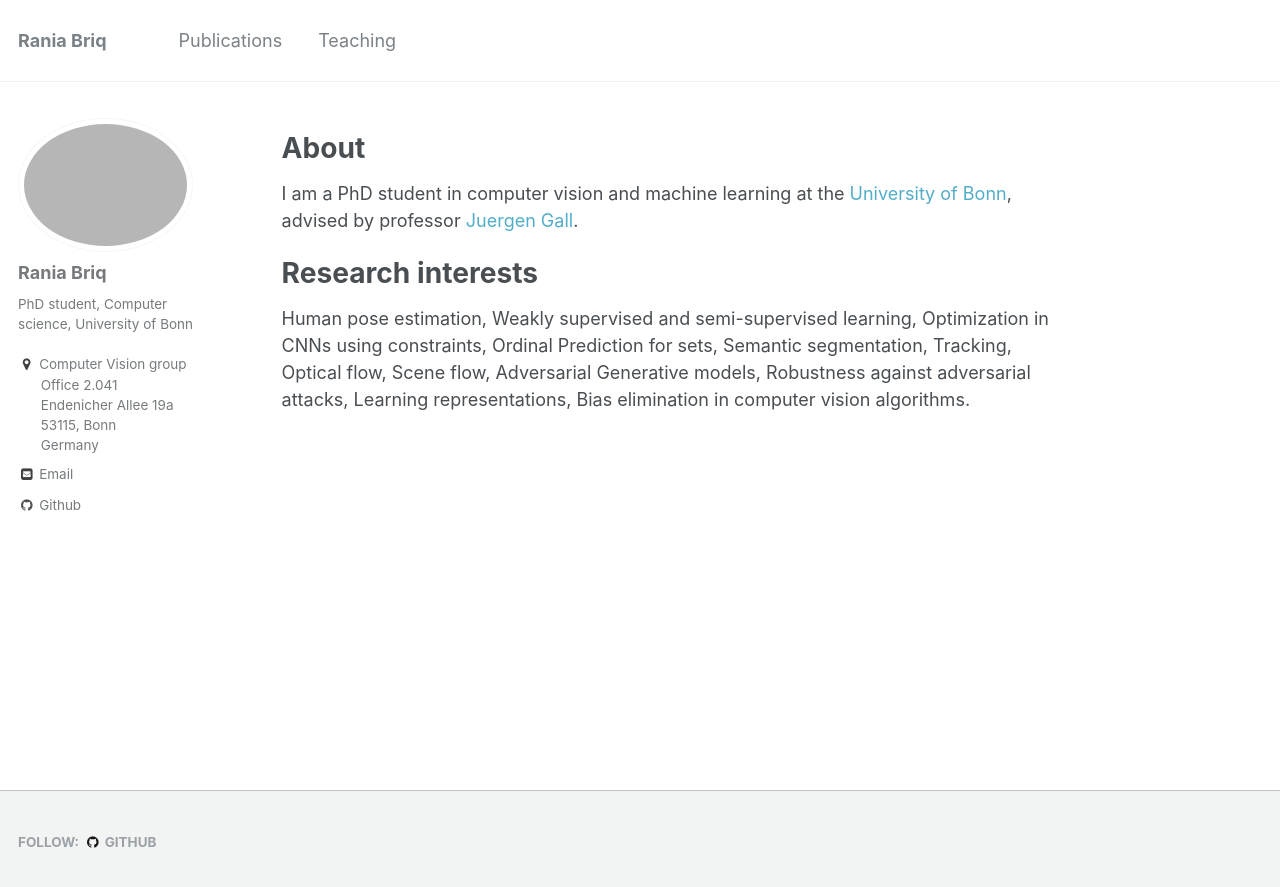
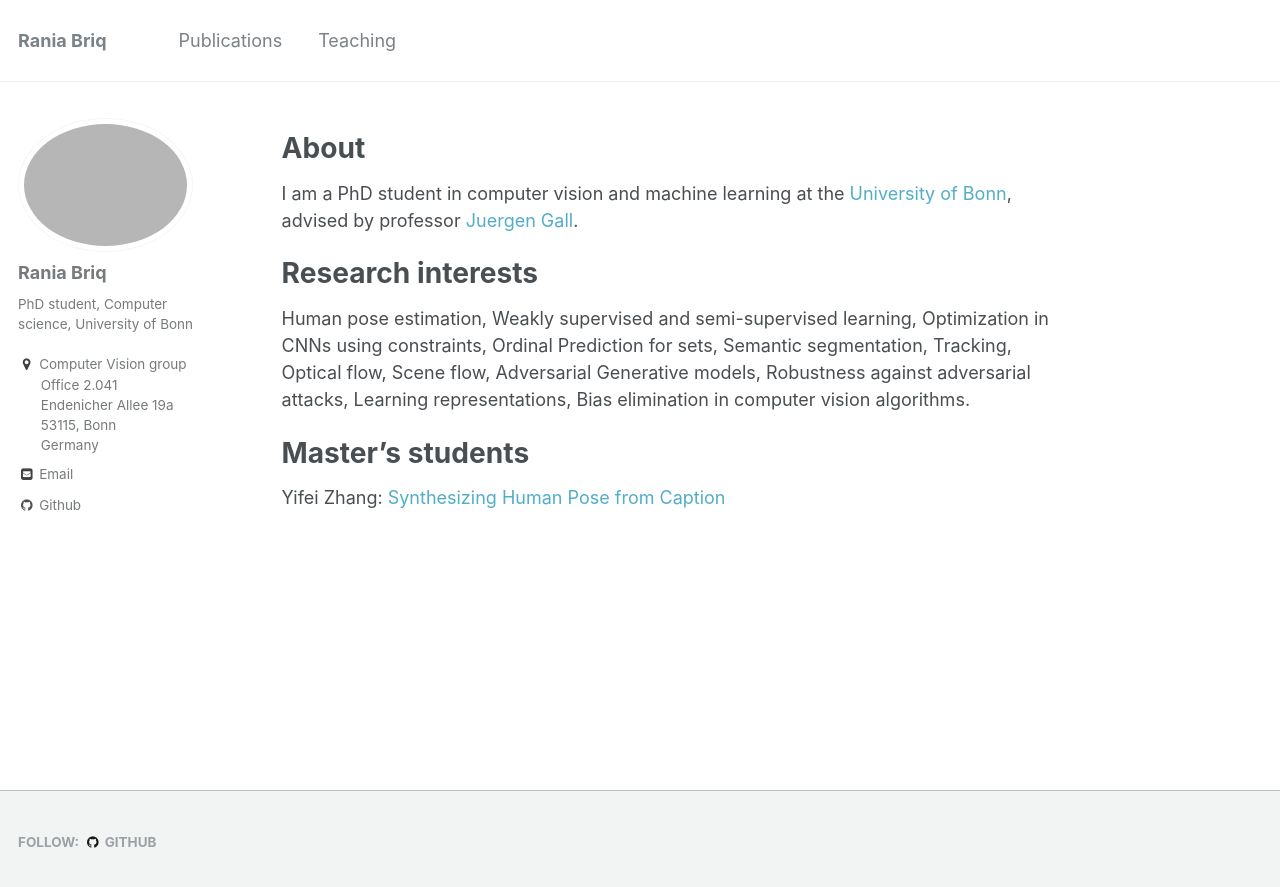
Before and after one commit to briqr/briqr.github.io, a Jekyll site: the page built from _pages/about.md, in a window 1280 px wide. Shown: the top 887 px of the page. Built offline with Jekyll 4.4.1, drawn with Linux system fonts in a browser that asks for light colours.

Commit message:
Update about.md

```diff
--- a/_pages/about.md
+++ b/_pages/about.md
@@ -21,3 +21,8 @@ I am a PhD student in computer vision and machine learning at the [University of
 Research interests
 ======
 Human pose estimation, Weakly supervised and semi-supervised learning, Optimization in CNNs using constraints, Ordinal Prediction for sets, Semantic segmentation, Tracking, Optical flow, Scene flow, Adversarial Generative models, Robustness against adversarial attacks, Learning representations, Bias elimination in computer vision algorithms.
+
+Master's students
+======
+
+Yifei Zhang: [Synthesizing Human Pose from Caption](https://arxiv.org/abs/2005.00340)
```
